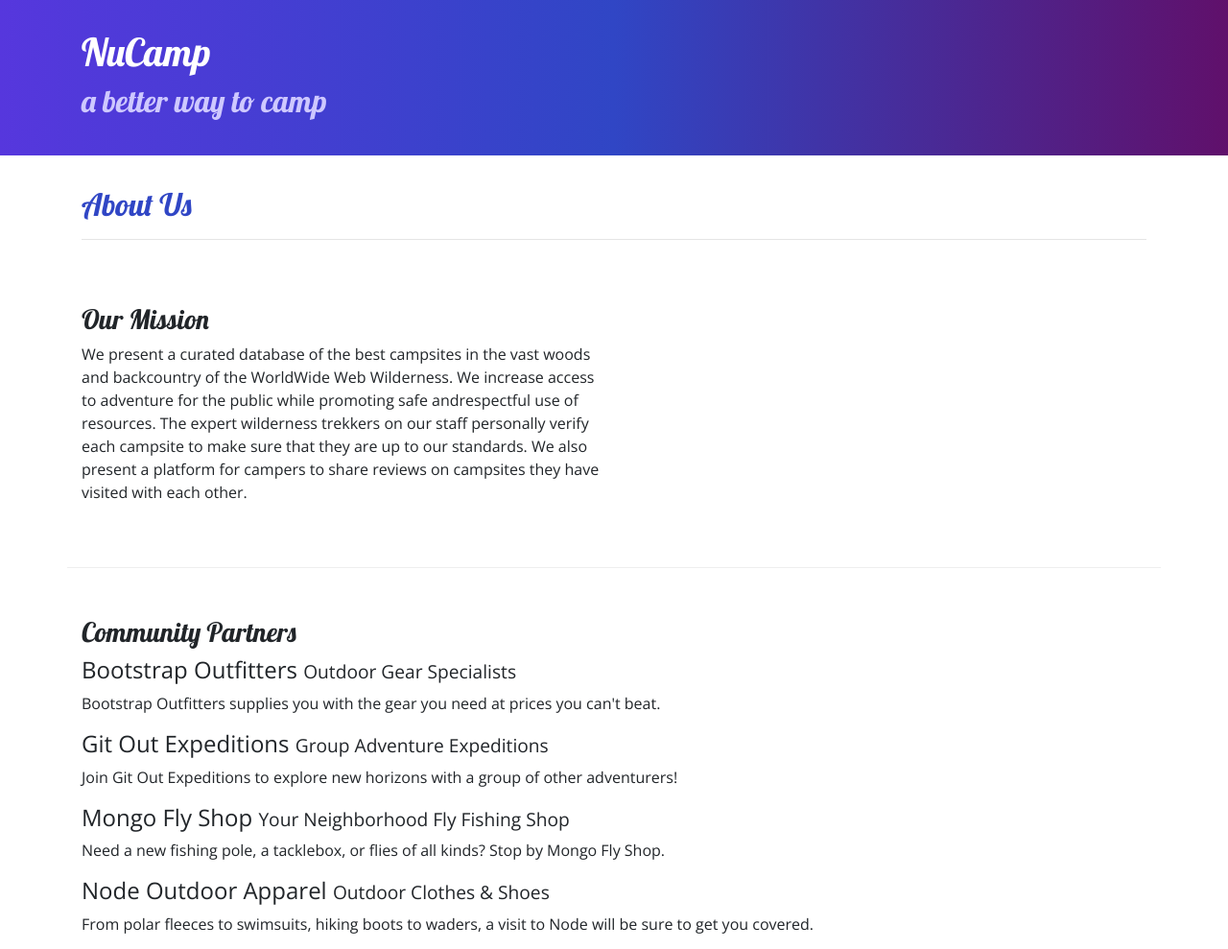
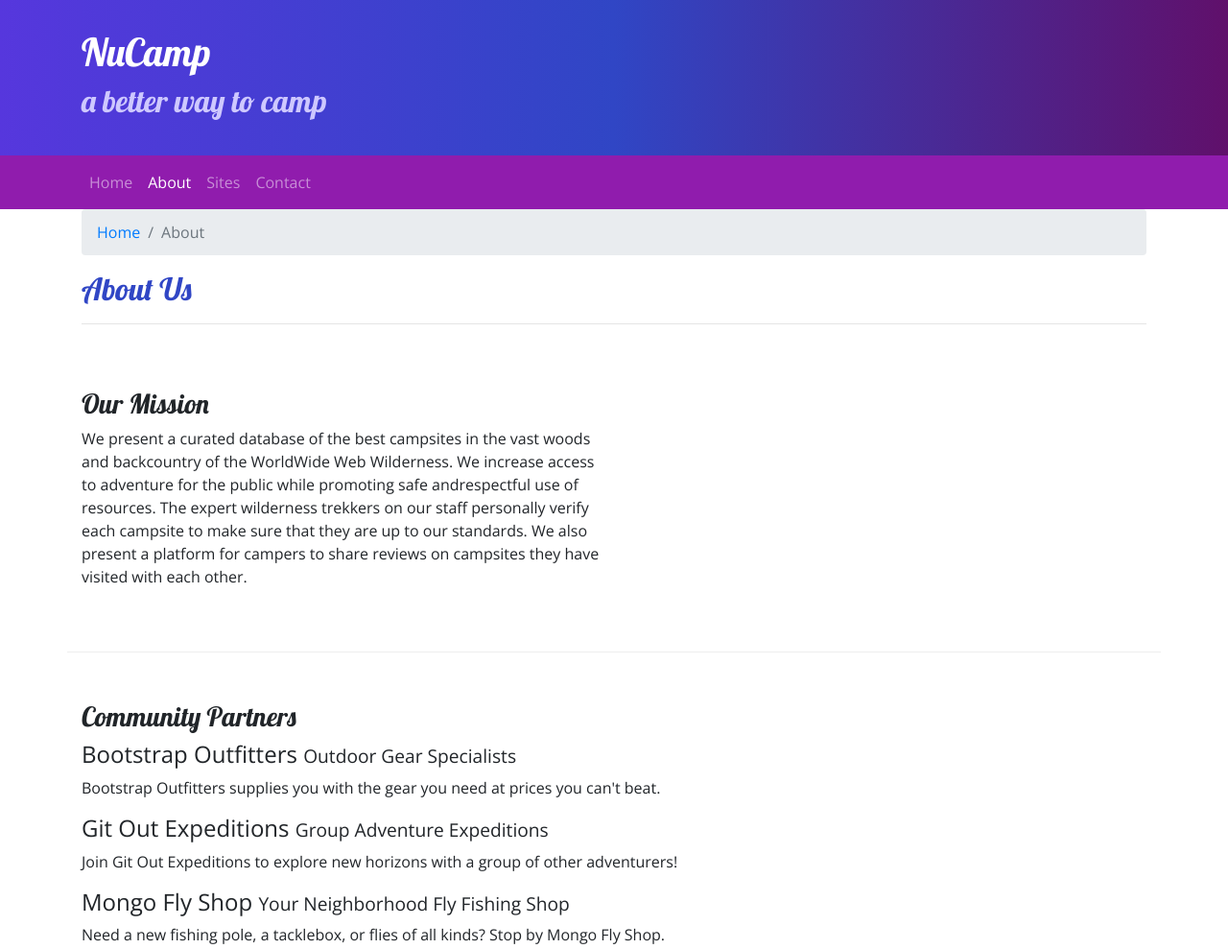
Before and after one commit to cbregan/nucampsite, a website: page aboutus.html in a window 1280 px wide. Shown: the top 989 px of the page at 96% size. Drawn offline with nearby package versions, Linux system fonts and the light colour scheme.

Commit message:
Navbar and Breadcrumbs

```diff
--- a/aboutus.html
+++ b/aboutus.html
@@ -29,9 +29,29 @@
         </div>
     </header>
 
+    <nav class="navbar navbar-expand-sm navbar-dark sticky-top">
+        <div class="container">
+            <button class="navbar-toggler ml-auto" type="button" data-toggle="collapse" data-target="#nucampNavbar">
+                <span class="navbar-toggler-icon"></span>
+            </button>
+            <div class="collapse navbar-collapse" id="nucampNavbar">
+                <ul class="navbar-nav">
+                    <li class="nav-item"><a class="nav-link" href='index.html'>Home</a></li>
+                    <li class="nav-item active"><a class="nav-link" href='#'>About</a></li>
+                    <li class="nav-item"><a class="nav-link" href='#'>Sites</a></li>
+                    <li class="nav-item"><a class="nav-link" href='#'>Contact</a></li>
+                </ul>
+            </div>
+        </div>
+    </nav>
+
     <div class="container">
         <div class="row">
             <div class="col">
+                <ol class="breadcrumb">
+                    <li class="breadcrumb-item"><a href="index.html">Home</a></li>
+                    <li class="breadcrumb-item active">About</li>
+                </ol>
                 <h2>About Us</h2>
                 <hr />
             </div>
--- a/css/styles.css
+++ b/css/styles.css
@@ -20,6 +20,7 @@ footer {
 }
 
 .jumbotron {
+    margin: 0px;
     padding: 30px;
     background-image: linear-gradient(to right, #5637DD, #3046C5, #60106B);
     color: white;
@@ -30,3 +31,7 @@ footer {
     border-bottom: 1px ridge;
     min-height: 200px;
 }
+
+.navbar {
+    background-color: #901CAD;
+}
```
Also changed, not shown: index.html (+16 -0 lines), 1 other file.
